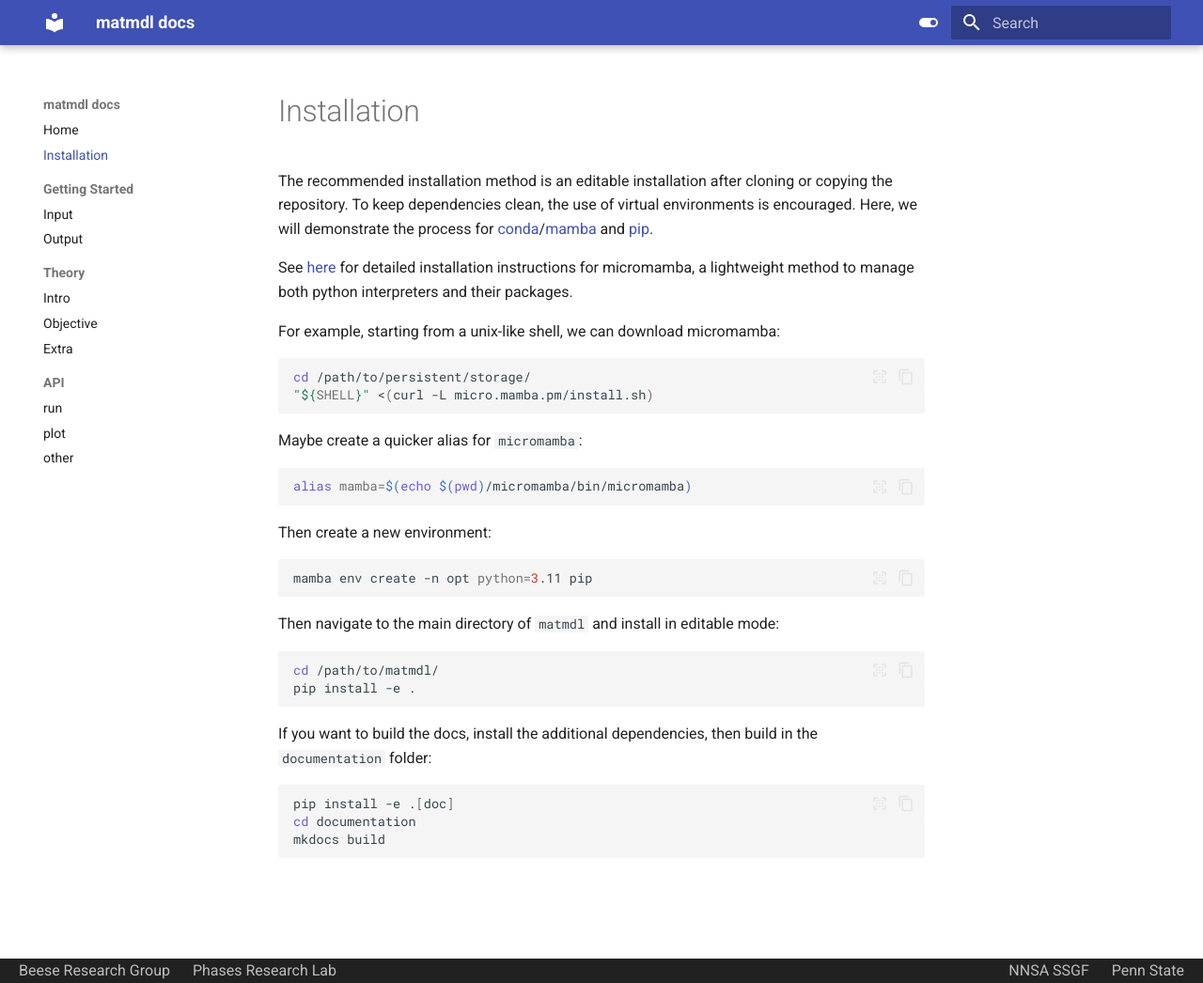
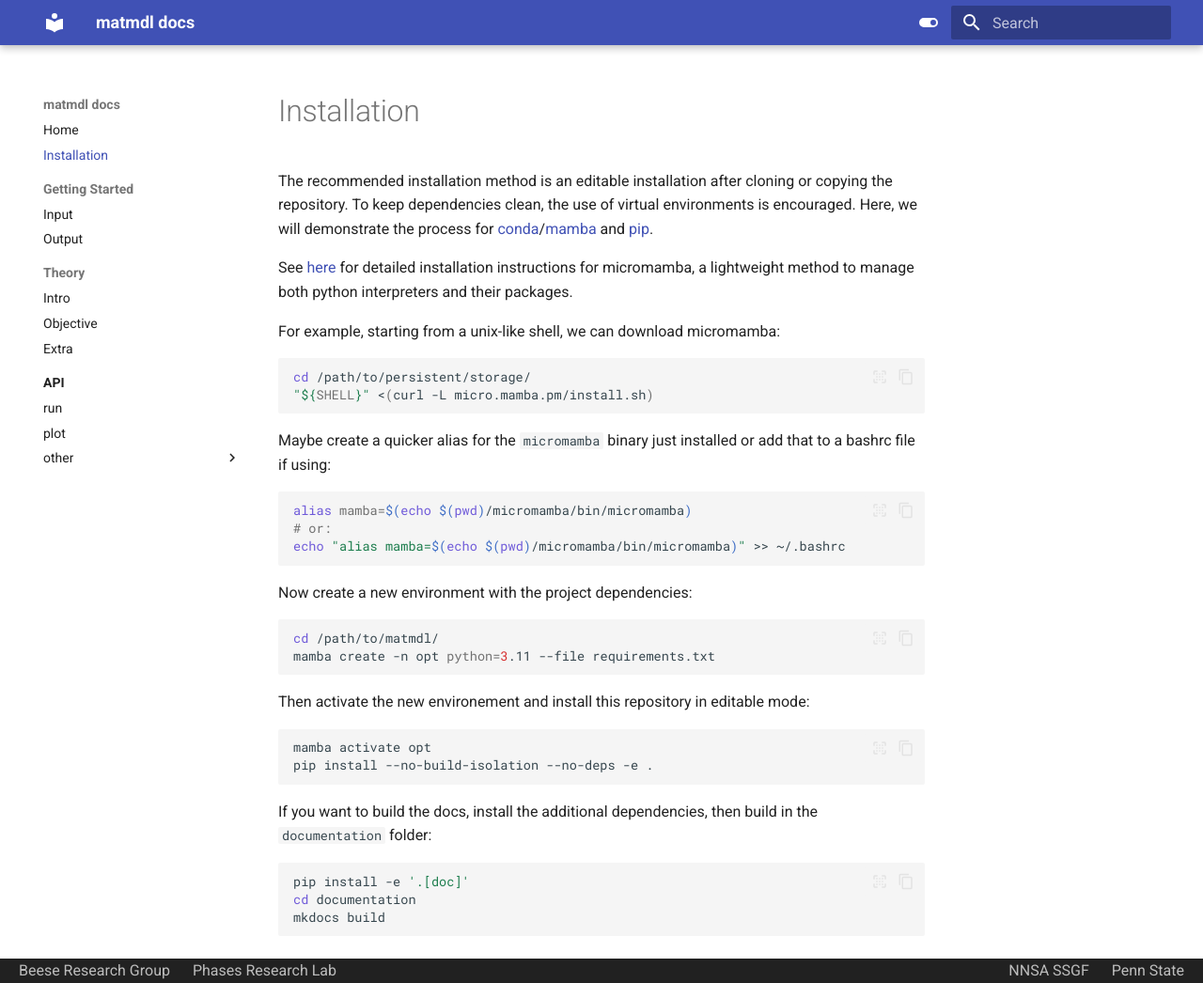
Before and after one commit to shimanek/cpfem_opt, an MkDocs documentation site: the page built from documentation/docs/install.md, in a window 1280 px wide and 1046 px high. Shown: the whole window at 94% size. Built offline with MkDocs 1.6.1 and Material for MkDocs 9.7.7, drawn with Linux system fonts in a browser that asks for light colours.

Commit message:
WIP change api docs layout

````diff
--- a/documentation/docs/install.md
+++ b/documentation/docs/install.md
@@ -11,29 +11,32 @@ cd /path/to/persistent/storage/
 "${SHELL}" <(curl -L micro.mamba.pm/install.sh)
 ```
 
-Maybe create a quicker alias for `micromamba`:
+Maybe create a quicker alias for the `micromamba` binary just installed or add that to a bashrc file if using:
 
 ```sh
 alias mamba=$(echo $(pwd)/micromamba/bin/micromamba)
+# or:
+echo "alias mamba=$(echo $(pwd)/micromamba/bin/micromamba)" >> ~/.bashrc
 ```
 
-Then create a new environment:
-
-```sh
-mamba env create -n opt python=3.11 pip
-```
-
-Then navigate to the main directory of `matmdl` and install in editable mode:
+Now create a new environment with the project dependencies:
 
 ```sh
 cd /path/to/matmdl/
-pip install -e .
+mamba create -n opt python=3.11 --file requirements.txt
+```
+
+Then activate the new environement and install this repository in editable mode:
+
+```sh
+mamba activate opt
+pip install --no-build-isolation --no-deps -e .
 ```
 
 If you want to build the docs, install the additional dependencies, then build in the `documentation` folder:
 
 ```sh
-pip install -e .[doc]
+pip install -e '.[doc]'
 cd documentation
 mkdocs build
 ```
--- a/documentation/mkdocs.yml
+++ b/documentation/mkdocs.yml
@@ -5,9 +5,10 @@ theme:
     - content.code.annotate
     - content.code.copy
     - content.code.select
-    - navigation.sections  # expands nav sections
+    - navigation.sections
     - navigation.instant
     - search.suggest
+    - navigation.indexes
   custom_dir: overrides
   palette:
   - scheme: default
@@ -47,6 +48,10 @@ plugins:
         paths: [..]
         options:
           show_submodules: true
+          show_symbol_type_heading: true
+          group_by_category: true
+          show_root_heading: true
+
 
 nav:
   - Home: index.md
@@ -59,6 +64,8 @@ nav:
     - Objective: objective.md
     - Extra: theory2.md
   - API:
+    - API/index.md
     - run: api_run.md
     - plot: api_plot.md
-    - other: api_landing.md
+    - other:
+      - core: api_core.md
--- /dev/null
+++ b/requirements.txt
@@ -0,0 +1,6 @@
+matplotlib
+numpy
+scikit-learn
+scikit-optimize
+scipy
+pip
````
Also changed, not shown: documentation/docs/API/index.md (added, +8 -0 lines), documentation/docs/api_core.md (added, +5 -0 lines), documentation/docs/api_landing.md (+3 -5 lines).
